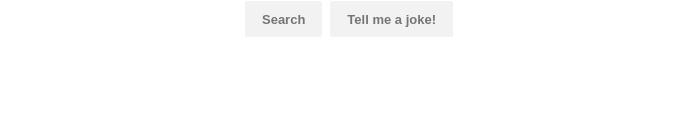
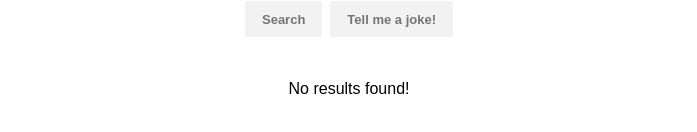
Before and after one commit to LeoSanGo/tell-me-a-joke, a React (Create React App) app: page / in a window 1280 px wide. Shown: the part 372-504 px from the top of the page, without its empty margins (291-988 px from the left). Built offline with nearby package versions, Linux system fonts and the light colour scheme.

Commit message:
Added a “no results found!” Message when a search returns no jokes.

```diff
--- a/src/App.js
+++ b/src/App.js
@@ -23,6 +23,8 @@ export default function App() {
       .then((response) => response.json())
       .then((json) => {
         setJokes(json.results);
+        console.log(jokes);
+
         setIsFetchingJoke(false);
       });
   };
@@ -56,6 +58,7 @@ export default function App() {
       ) : (
         <JokesSearchList listOfJokes={jokes} />
       )}
+      <p>{jokes.length === 0 ? "No results found!" : ""}</p>
     </div>
   );
 }
```
